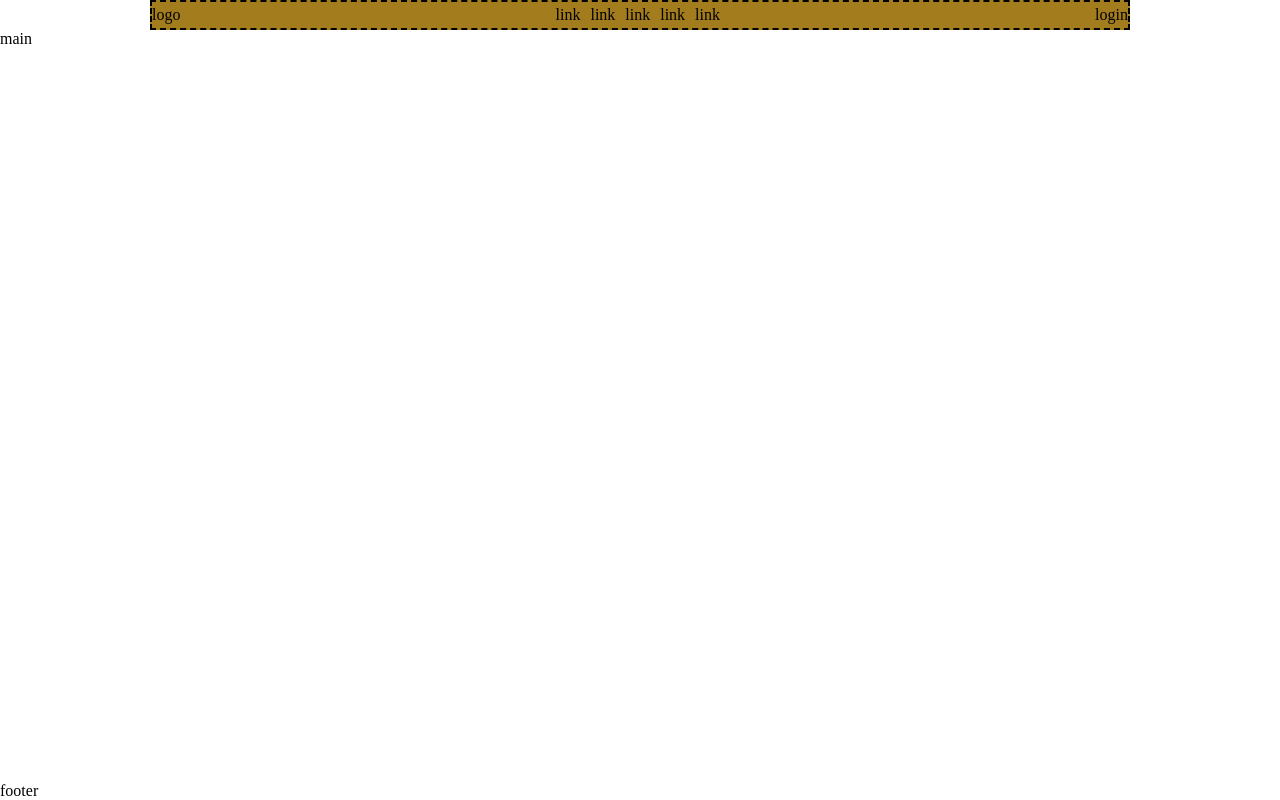
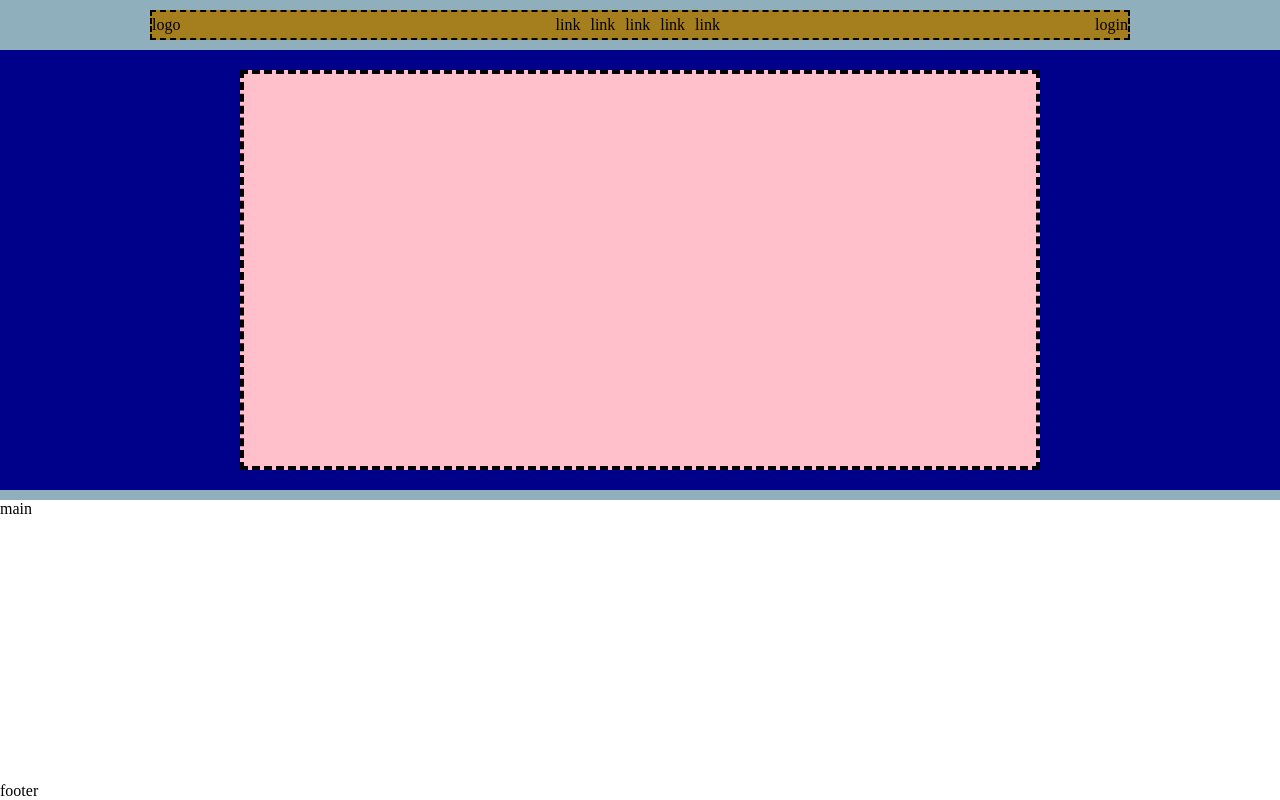
Before and after one commit to lucioacri/htmlcss-struttura-discord, a plain HTML site: page index.html in a window 1280 px wide. Drawn offline with Linux system fonts and the light colour scheme.

Commit message:
add pic, header closed

```diff
--- a/css/style.css
+++ b/css/style.css
@@ -17,27 +17,45 @@
   margin-left: auto;
   margin-right: auto;
   justify-content: space-between;
+  height: 400px;
+  display: flex;
 }
 
 /* # header */
 
+header {
+  background-color: #8eafbb;
+  padding-bottom: 10px;
+}
+
 .header {
   display: flex;
-  background-color: #a37c1e;
-  min-height: 30px;
+  background-color: #a57f1e;
+  height: 30px;
   align-items: center;
   border: 2px dashed black;
+  margin-top: 10px;
+  margin-bottom: 10px;
 }
 
 .links {
   display: flex;
   justify-content: space-around;
   gap: 10px;
+  height: 30px;
+  align-items: center;
 }
 
 .pic {
-  max-width: 800px;
-  background-color: blue;
+  width: 800px;
+  background-color: pink;
+  border: 4px dashed black;
+}
+
+.black {
+  background-color: #00018b;
+  padding-top: 20px;
+  padding-bottom: 20px;
 }
 
 /* main */
--- a/index.html
+++ b/index.html
@@ -20,7 +20,9 @@
           </div>
           <p>login</p>
         </div>
-        <div class="container pic"></div>
+        <div class="black">
+          <div class="container pic"></div>
+        </div>
       </header>
       <main>main</main>
       <footer>footer</footer>
```
